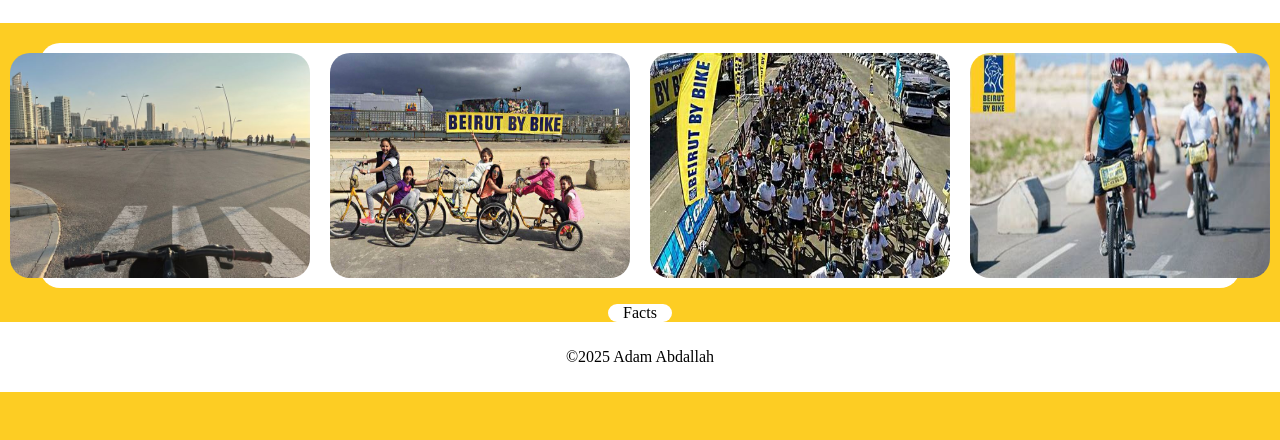
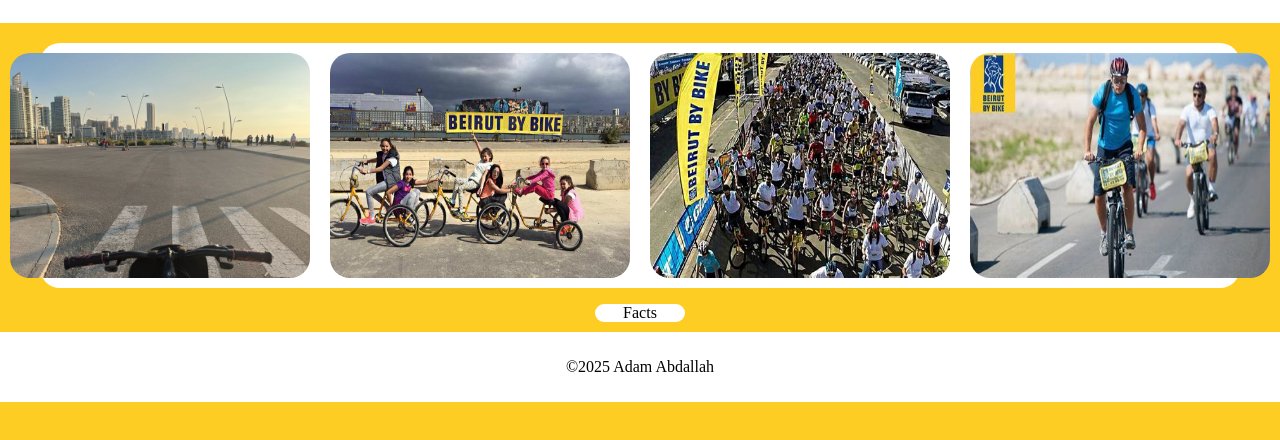
Before and after one commit to AdamAbdallah1/my-favorite-place, a plain HTML site: page index.html in a window 1280 px wide. Shown: the part 286-726 px from the top of the page. Drawn offline with Linux system fonts and the light colour scheme.

Commit message:
Styling button width

```diff
--- a/css/index.css
+++ b/css/index.css
@@ -47,8 +47,8 @@ main {
 
 .button {
     background-color: white;
-    width: 5%;
-    margin: auto;
+    width: 7%;
+    margin: 10px auto;
     text-align: center;
     border-radius: 50px;
 }
```
